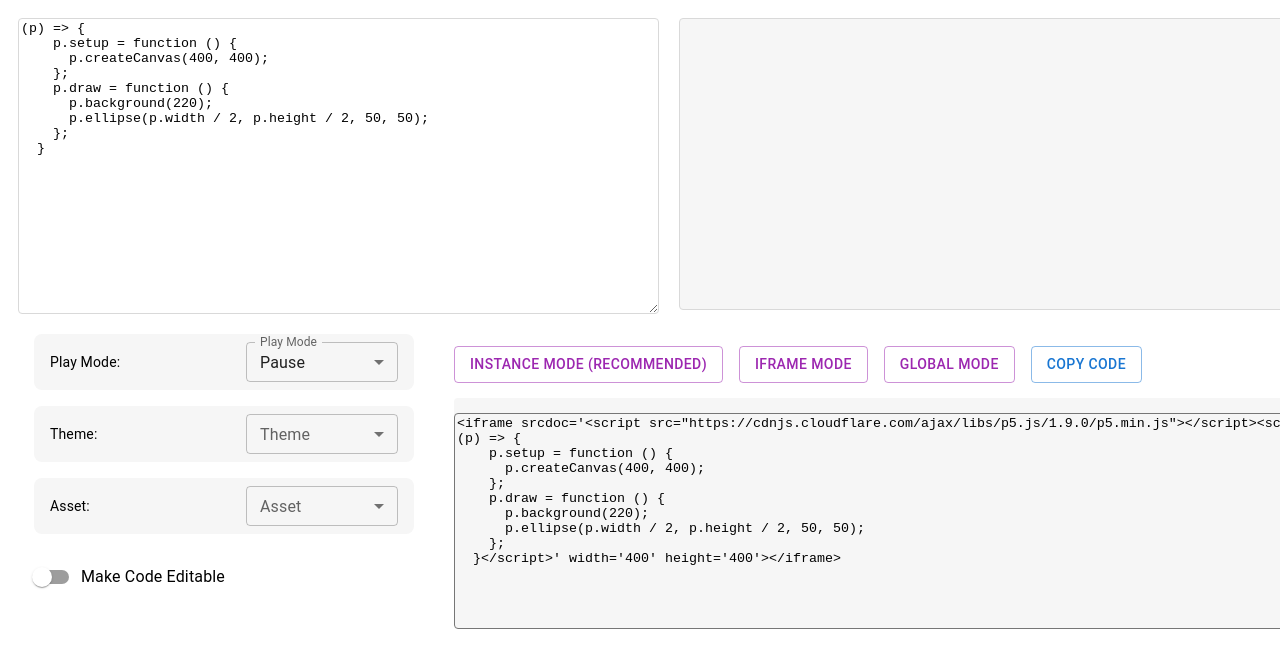
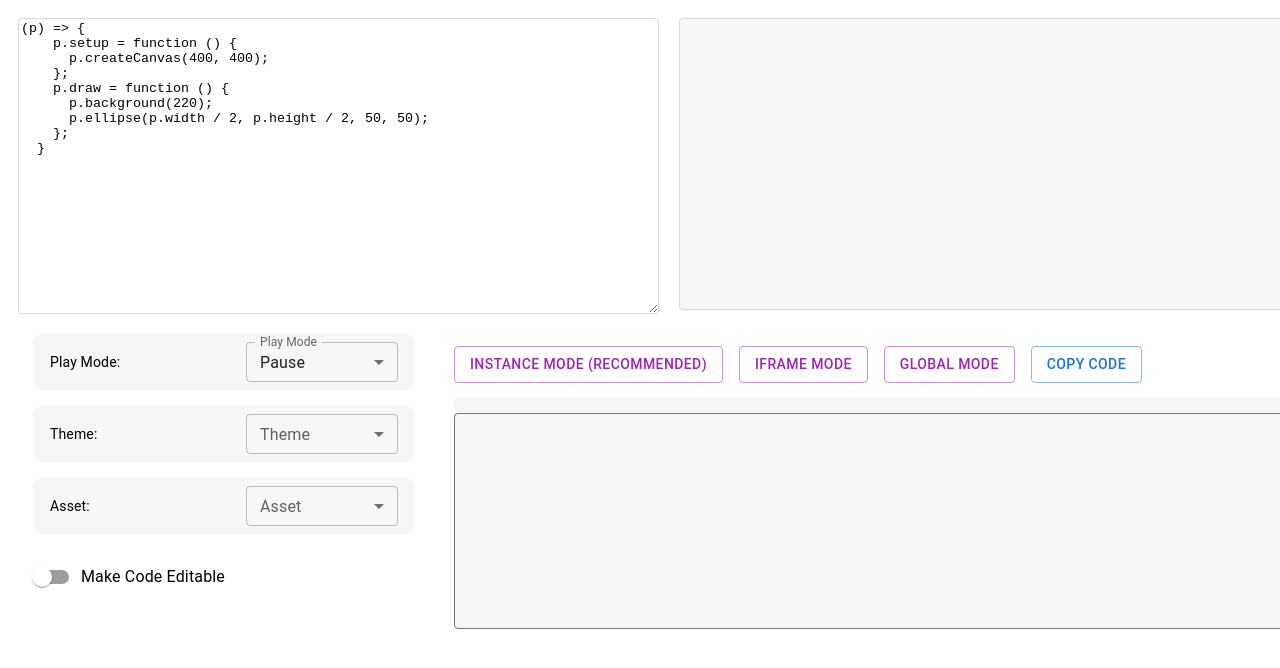
Before and after one commit to Nwakaego-Ego/Friendly_Sketch_Embeder, a React (Vite) app: page / in a window 1280 px wide. Shown: the top 668 px of the page. Built offline with nearby package versions, Linux system fonts and the light colour scheme.

Commit message:
i fixed the embedcodebox, so it only shows code when you click any of the modebuttons

```diff
--- a/src/App.jsx
+++ b/src/App.jsx
@@ -2,7 +2,6 @@ import { useState, useMemo } from "react";
 import Editor from "./Components/EditorPreviewPanel/Editor";
 import Preview from "./Components/EditorPreviewPanel/Preview";
 import EmbedOptionsPanel from "./Components/EmbedOptionsPanel/EmbedOptionsPanel";
-// import EmbedCodeButtonsPanel from "./Components/EmbedCodeButtonsPanel/ModeButtonGroup";
 import EmbedCodeBox from "./Components/EmbedCodeButtonsPanel/EmbedCodeBox";
 import ModeButtonsGroup from "./Components/EmbedCodeButtonsPanel/ModeButtonsGroup";
 import {
@@ -27,12 +26,12 @@ function App() {
   }`);
   const [copied, setCopied] = useState(false);
 
-  // const [mode, setMode] = useState("Instance");
   // const [theme, setTheme] = useState("Dark");
   // const [asset, setAsset] = useState("Sound");
   // const [editable, setEditable] = useState(false);
 
   const embedCode = useMemo(() => {
+    if (!embedMode) return;
     if (embedMode === "instance") {
       return generateInstanceEmbed(code);
     } else if (embedMode === "global") {
@@ -40,15 +39,7 @@ function App() {
     } else {
       return generateIframeEmbed(code);
     }
-    return "";
   }, [embedMode, code]);
-
-  // const embedCode = useMemo(() => {
-  //   if (embedMode === "instance") {
-  //     return generateInstanceEmbed(code);
-  //   }
-  //   return "";
-  // }, [embedMode, code]);
 
   console.log(generateInstanceEmbed(code));
 
@@ -69,14 +60,14 @@ function App() {
       <div className="embed-section">
         <div className="embed-option-wrapper">
           {/* <EmbedOptionsPanel
-            mode={mode}
-            setMode={setMode}
             theme={theme}
             setTheme={setTheme}
             asset={asset}
             setAsset={setAsset}
             editable={editable}
             setEditable={setEditable}
+            shouldRun={shouldRun}
+            setShouldRun={setShouldRun}
           /> */}
           <EmbedOptionsPanel
             shouldRun={shouldRun}
```
